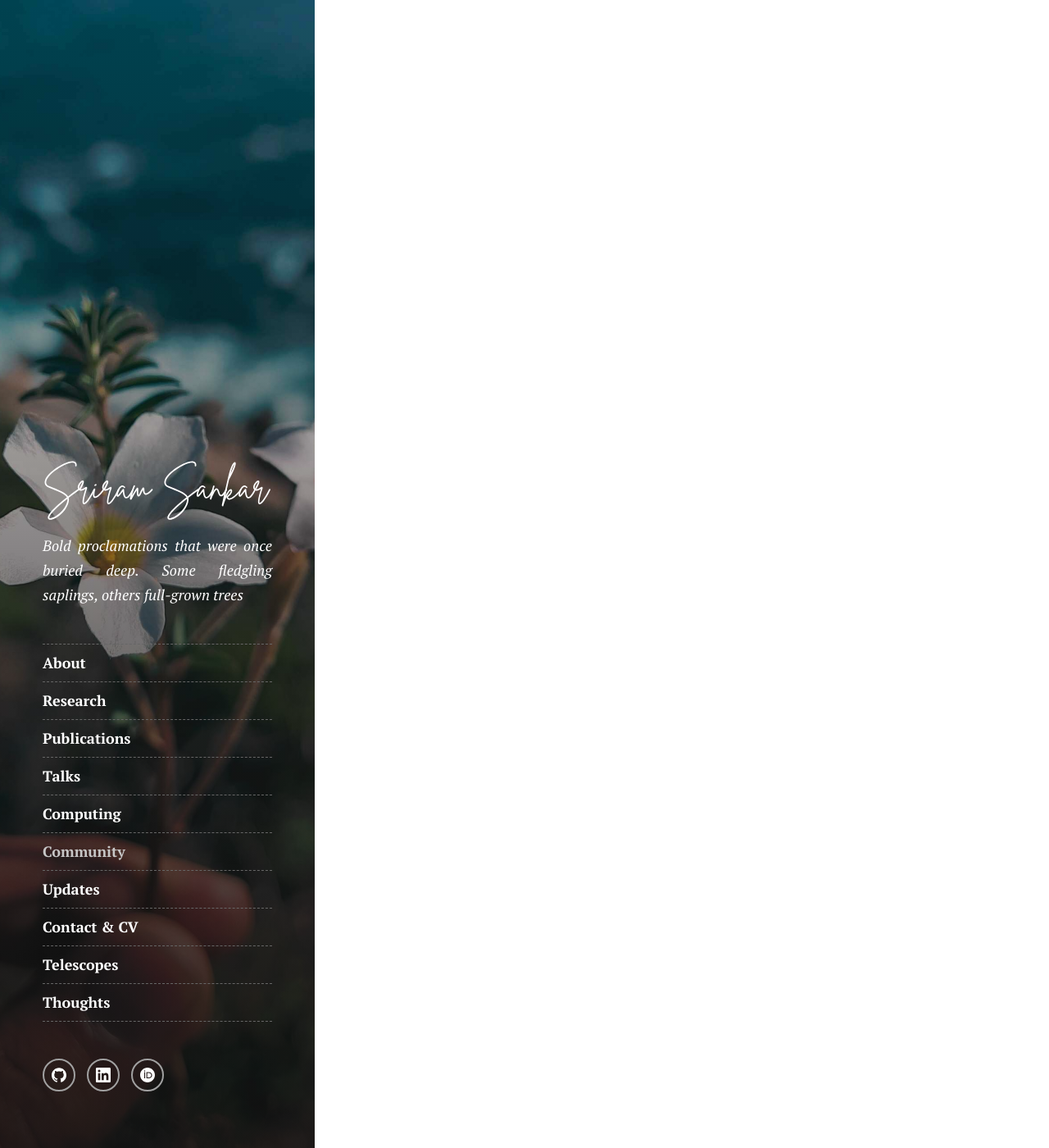
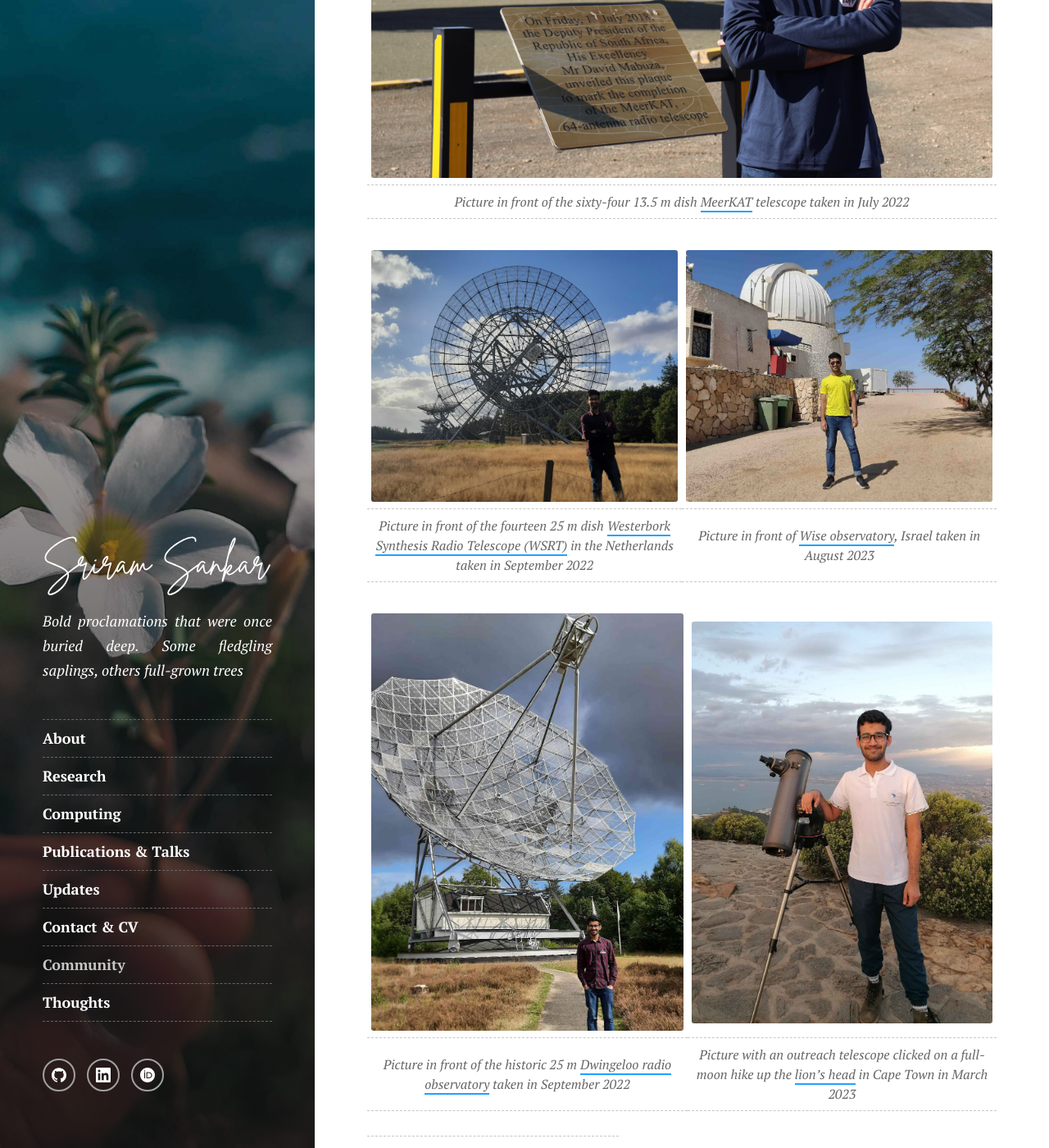
Before and after one commit to spectram/spectram.github.io, a Jekyll site: the page built from sideprojects.md, in a window 1280 px wide and 1400 px high, scrolled down 4298 px. Shown: the whole window at 82% size. Built offline with Jekyll 4.4.1, drawn with Linux system fonts in a browser that asks for light colours; some of the changed text lies outside the part shown.

Commit message:
Fold the telescope photos into Community; nav down to eight items
/telescopes/ now redirects to /sideprojects/#telescopes (the old telescopes.md was removed in the previous commit). Nav: About, Research, Computing, Publications & Talks, Updates, Contact & CV, Community, Thoughts.

Co-Authored-By: Claude Opus 5.5 <noreply@anthropic.com>
Claude-Session: https://claude.ai/code/session_01PBef2H3CY43TcREdMSnytM

```diff
--- /dev/null
+++ b/_includes/telescopes-gallery.md
@@ -0,0 +1,23 @@
+{% comment %}Telescope photo gallery, moved from the old /telescopes/ page; rendered at the bottom of the Community page.{% endcomment %}
+
+### BREAKING NEWS! Astronomer pictured next to telescopes. {#telescopes}
+
+If not here, where else can I put these pictures?
+
+|![Picture with SALT taken on a Sutherland trip in October 2021](/images/telescopes/sriram_salt.jpg)|
+|:--:|
+|*Picture with the 10-m class, [Southern African Large Telescope (SALT)](https://en.wikipedia.org/wiki/Southern_African_Large_Telescope) taken on a Sutherland trip in October 2021*|
+
+|![Picture in front of MeerKAT taken in July 2022](/images/telescopes/sriram_mkt_2022.jpg)|
+|:--:|
+|*Picture in front of the sixty-four 13.5 m dish [MeerKAT](https://en.wikipedia.org/wiki/MeerKAT) telescope taken in July 2022*|
+
+|![Picture in front of WSRT taken in September 2022](/images/telescopes/sriram_wsrt.jpg)|![Picture in front of Wise observatory, Israel taken in August 2023](/images/telescopes/sriram_wise.jpg)|
+|:--:|:--:|
+|*Picture in front of the fourteen 25 m dish [Westerbork Synthesis Radio Telescope (WSRT)](https://en.wikipedia.org/wiki/Westerbork_Synthesis_Radio_Telescope) in the Netherlands taken in September 2022*|*Picture in front of [Wise observatory](https://en.wikipedia.org/wiki/Wise_Observatory), Israel taken in August 2023*|
+
+|![Picture in front of the historic Dwingeloo 25-m radio telescope taken in September 2022](/images/telescopes/sriram_dwingeloo.jpg)|![Picture clicked on a full-moon hike up the lion's head in Cape Town in March 2023](/images/telescopes/sriram_lionshead.jpg)|
+|:--:|:--:|
+|*Picture in front of the historic 25 m [Dwingeloo radio observatory](https://en.wikipedia.org/wiki/Dwingeloo_Radio_Observatory) taken in September 2022*|*Picture with an outreach telescope clicked on a full-moon hike up the [lion's head](https://en.wikipedia.org/wiki/Lion%27s_Head_(Cape_Town)) in Cape Town in March 2023*|
+
+---
--- a/_layouts/projects.html
+++ b/_layouts/projects.html
@@ -47,6 +47,15 @@ layout: default
       </article><!-- .archive -->
     </div><!-- .post-feed -->
 
+    {% if page.telescopes_gallery %}
+    <article class="post page post-full">
+      <div class="post-content">
+        {% capture gallery %}{% include telescopes-gallery.md %}{% endcapture %}
+        {{ gallery | markdownify }}
+      </div>
+    </article>
+    {% endif %}
+
   </main><!-- .site-main -->
 
   {% include footer.html %}
```
Also changed, not shown: _data/config.json (+4 -14 lines), sideprojects.md (+1 -0 lines), telescopes.html (added, +18 -0 lines).
